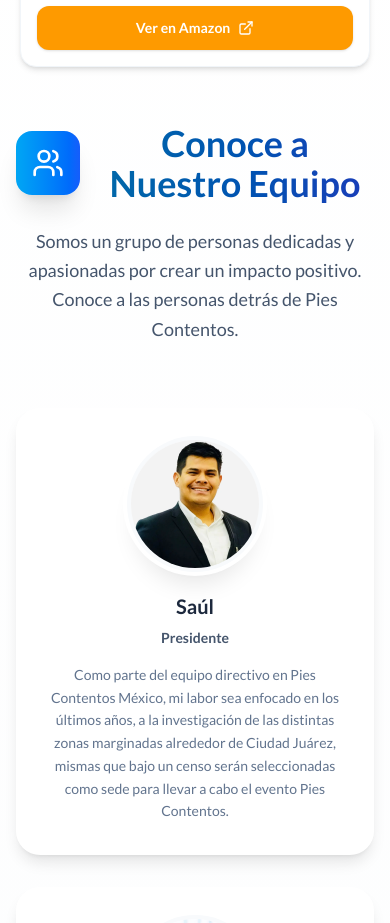
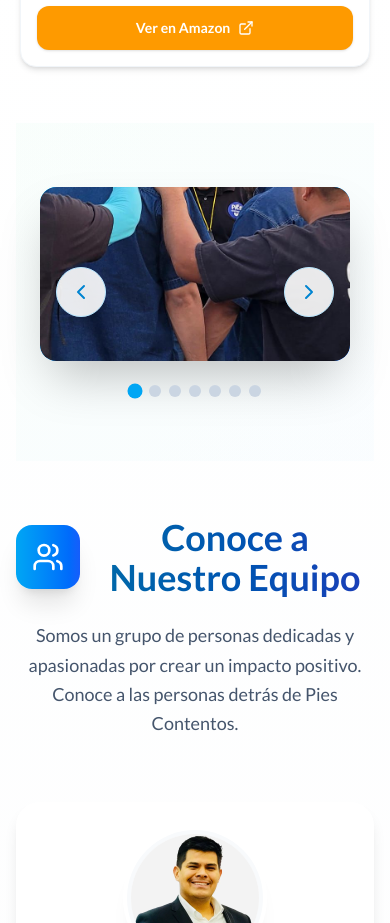
Before and after one commit to cometajoe/pies-contentos-app, a React (Vite) app: page /about-us in a window 390 px wide. Shown: the part 4760-5683 px from the top of the page. Built offline with nearby package versions, Linux system fonts and the light colour scheme.

Commit message:
Adding gallery in the about us page

```diff
--- a/src/components/events/EventsGallerySection.jsx
+++ b/src/components/events/EventsGallerySection.jsx
@@ -1,50 +1,106 @@
-import React, { useState } from 'react';
+import React, { useState, useEffect, useCallback } from 'react';
 import { ChevronLeft, ChevronRight, X } from 'lucide-react';
 
-const EventsGallerySection = ({ title, galleryImages }) => {
+const EventsGallerySection = ({ title, galleryImages: galleryImagesProp, showTitle = true, fullWidth = false }) => {
+    const galleryImages = Array.isArray(galleryImagesProp) ? galleryImagesProp : [];
+    const length = galleryImages.length;
+    const sectionWidth = fullWidth ? 'w-full' : 'w-full md:w-1/3';
+
     const [currentGallery, setCurrentGallery] = useState(0);
     const [previewImage, setPreviewImage] = useState(null);
 
-    const nextGallery = () => {
-        setCurrentGallery((prev) => (prev + 1) % galleryImages.length);
-      };
+    // Keep index in bounds when gallery list or length changes (avoids lag/blank when props update)
+    useEffect(() => {
+        if (length === 0) return;
+        setCurrentGallery((prev) => (prev >= length ? 0 : prev));
+    }, [length]);
 
-      const prevGallery = () => {
-        setCurrentGallery((prev) => (prev - 1 + galleryImages.length) % galleryImages.length);
-      };
+    const nextGallery = useCallback((e) => {
+        if (e) {
+            e.preventDefault();
+            e.stopPropagation();
+        }
+        if (length === 0) return;
+        setCurrentGallery((prev) => (prev + 1) % length);
+    }, [length]);
 
-    const handleImageClick = (img) => setPreviewImage(img);
-    const handleClosePreview = () => setPreviewImage(null);
+    const prevGallery = useCallback((e) => {
+        if (e) {
+            e.preventDefault();
+            e.stopPropagation();
+        }
+        if (length === 0) return;
+        setCurrentGallery((prev) => (prev - 1 + length) % length);
+    }, [length]);
+
+    const handleImageClick = useCallback((img) => setPreviewImage(img), []);
+    const handleClosePreview = useCallback(() => setPreviewImage(null), []);
+
+    if (length === 0) {
+        return (
+            <section className={`py-16 px-6 bg-gradient-to-br from-emerald-50/30 to-sky-50/30 ${sectionWidth}`}>
+                <div className="max-w-4xl mx-auto">
+                    {showTitle && (
+                        <div className="text-center mb-12">
+                            <h2 className="text-3xl font-bold text-slate-800 mb-4">{title}</h2>
+                            <div className="w-24 h-1 bg-gradient-to-r from-emerald-500 to-sky-500 mx-auto rounded-full"></div>
+                        </div>
+                    )}
+                    <div className="aspect-video rounded-2xl bg-slate-100 flex items-center justify-center text-slate-500">
+                        No images
+                    </div>
+                </div>
+            </section>
+        );
+    }
+
+    const current = galleryImages[currentGallery];
+    if (!current) return null;
 
     return (
-
-  <section className="py-16 px-6 bg-gradient-to-br from-emerald-50/30 to-sky-50/30 w-full md:w-1/3">
-    <div className="max-w-4xl mx-auto">
-      <div className="text-center mb-12">
-        <h2 className="text-3xl font-bold text-slate-800 mb-4">{title}</h2>
-        <div className="w-24 h-1 bg-gradient-to-r from-emerald-500 to-sky-500 mx-auto rounded-full"></div>
-      </div>
+  <section className={`py-16 px-6 bg-gradient-to-br from-emerald-50/30 to-sky-50/30 ${sectionWidth}`}>
+    <div className={fullWidth ? 'max-w-6xl mx-auto' : 'max-w-4xl mx-auto'}>
+      {showTitle && (
+        <div className="text-center mb-12">
+          <h2 className="text-3xl font-bold text-slate-800 mb-4">{title}</h2>
+          <div className="w-24 h-1 bg-gradient-to-r from-emerald-500 to-sky-500 mx-auto rounded-full"></div>
+        </div>
+      )}
       <div className="relative">
-        <div className="aspect-video rounded-2xl overflow-hidden shadow-2xl cursor-pointer" onClick={() => handleImageClick(galleryImages[currentGallery])}>
-          <div className={`w-full h-full bg-gradient-to-br ${galleryImages[currentGallery].bg} flex items-center justify-center`}>
-            <div className="text-white text-center">
-              <img src={galleryImages[currentGallery].src} alt={galleryImages[currentGallery].alt} className="w-full h-full object-cover rounded-2xl" />
+        <div
+          className="aspect-video rounded-2xl overflow-hidden shadow-2xl cursor-pointer"
+          onClick={() => handleImageClick(current)}
+          role="button"
+          tabIndex={0}
+          onKeyDown={(e) => { if (e.key === 'Enter' || e.key === ' ') { e.preventDefault(); handleImageClick(current); } }}
+        >
+          <div className={`w-full h-full bg-gradient-to-br ${current.bg} flex items-center justify-center`}>
+            <div className="text-white text-center w-full h-full">
+              <img
+                src={current.src}
+                alt={current.alt}
+                className="w-full h-full object-cover rounded-2xl"
+                loading="lazy"
+                decoding="async"
+              />
             </div>
           </div>
         </div>
         <button
+          type="button"
           onClick={prevGallery}
           aria-label="Anterior imagen"
           tabIndex={0}
-          className="absolute left-4 top-1/2 -translate-y-1/2 z-10 bg-white/90 hover:bg-sky-100 focus:bg-sky-200 border border-sky-200 shadow-lg rounded-full p-3 transition-all duration-200 hover:scale-110 focus:scale-110 outline-none focus:ring-2 focus:ring-sky-400"
+          className="absolute left-4 top-1/2 -translate-y-1/2 z-20 bg-white/90 hover:bg-sky-100 focus:bg-sky-200 border border-sky-200 shadow-lg rounded-full p-3 transition-all duration-200 hover:scale-110 focus:scale-110 outline-none focus:ring-2 focus:ring-sky-400 pointer-events-auto"
         >
           <ChevronLeft className="w-6 h-6 text-sky-600" />
         </button>
         <button
+          type="button"
           onClick={nextGallery}
           aria-label="Siguiente imagen"
           tabIndex={0}
-          className="absolute right-4 top-1/2 -translate-y-1/2 z-10 bg-white/90 hover:bg-sky-100 focus:bg-sky-200 border border-sky-200 shadow-lg rounded-full p-3 transition-all duration-200 hover:scale-110 focus:scale-110 outline-none focus:ring-2 focus:ring-sky-400"
+          className="absolute right-4 top-1/2 -translate-y-1/2 z-20 bg-white/90 hover:bg-sky-100 focus:bg-sky-200 border border-sky-200 shadow-lg rounded-full p-3 transition-all duration-200 hover:scale-110 focus:scale-110 outline-none focus:ring-2 focus:ring-sky-400 pointer-events-auto"
         >
           <ChevronRight className="w-6 h-6 text-sky-600" />
         </button>
@@ -52,7 +108,8 @@
           {galleryImages.map((_, index) => (
             <button
               key={index}
-              onClick={() => setCurrentGallery(index)}
+              type="button"
+              onClick={(e) => { e.stopPropagation(); setCurrentGallery(index); }}
               className={`w-3 h-3 rounded-full transition-all duration-200 ${
                 index === currentGallery
                   ? (index % 2 === 0 ? 'bg-sky-500 scale-125' : 'bg-emerald-500 scale-125')
@@ -66,14 +123,15 @@
       </div>
       {/* Simple Preview Modal */}
       {previewImage && (
-        <div className="fixed inset-0 bg-black/80 z-50 flex items-center justify-center p-4">
-          <div className="relative max-w-3xl w-full">
+        <div className="fixed inset-0 bg-black/80 z-50 flex items-center justify-center p-4" onClick={handleClosePreview}>
+          <div className="relative max-w-3xl w-full" onClick={(e) => e.stopPropagation()}>
             <img
               src={previewImage.src}
               alt={previewImage.alt}
               className="w-full h-auto max-h-[80vh] object-contain rounded-lg shadow-2xl bg-white"
             />
             <button
+              type="button"
               onClick={handleClosePreview}
               className="absolute top-2 right-2 bg-white/80 hover:bg-white text-sky-600 rounded-full p-2 shadow"
               aria-label="Cerrar vista previa"
--- a/src/locales/en.json
+++ b/src/locales/en.json
@@ -102,6 +102,9 @@
                 "amazonUrl": "https://www.amazon.com/-/es/CONQUISTA-TUS-SUE%C3%91OS-IMPOSIBLES-cumplir/dp/B0C5YQ27TV"
             }
         ]
+    },
+    "teamGallery": {
+        "title": "Our Team"
     },
     "aboutRuben": {
         "title": "About Ruben Estrada",
--- a/src/locales/es.json
+++ b/src/locales/es.json
@@ -102,6 +102,9 @@
           "amazonUrl": "https://www.amazon.com/-/es/CONQUISTA-TUS-SUE%C3%91OS-IMPOSIBLES-cumplir/dp/B0C5YQ27TV"
         }
       ]
+    },
+    "teamGallery": {
+      "title": "Nuestro equipo"
     },
     "aboutRuben": {
       "title": "Sobre Rubén Estrada",
--- a/src/pages/AboutUsPage.jsx
+++ b/src/pages/AboutUsPage.jsx
@@ -25,6 +25,7 @@
 } from 'lucide-react';
 import TeamSection from '../components/TeamSection';
 import StatCard from '../components/StatCard'; // Adjusted path
+import EventsGallerySection from '../components/events/EventsGallerySection';
 
 
 // Enhanced image with better quality and composition
@@ -337,6 +338,21 @@
           </div>
         </motion.section>
 
+        {/* Team gallery — photos from public/team/ */}
+        <EventsGallerySection
+          showTitle={false}
+          fullWidth
+          galleryImages={[
+            { id: 1, alt: 'Team 1', bg: 'from-sky-400 to-blue-500', src: '/team/team1.jpeg' },
+            { id: 2, alt: 'Team 2', bg: 'from-emerald-400 to-teal-500', src: '/team/team2.jpeg' },
+            { id: 3, alt: 'Team 3', bg: 'from-sky-400 to-indigo-500', src: '/team/team3.jpeg' },
+            { id: 4, alt: 'Team 4', bg: 'from-emerald-400 to-cyan-500', src: '/team/team4.jpeg' },
+            { id: 5, alt: 'Team 5', bg: 'from-sky-400 to-blue-500', src: '/team/team5.jpeg' },
+            { id: 6, alt: 'Team 6', bg: 'from-emerald-400 to-teal-500', src: '/team/team6.jpeg' },
+            { id: 7, alt: 'Team 7', bg: 'from-sky-400 to-indigo-500', src: '/team/team7.jpeg' },
+          ]}
+        />
+
         {/* 2. Enhanced Team Section */}
 
         <TeamSection />
```
